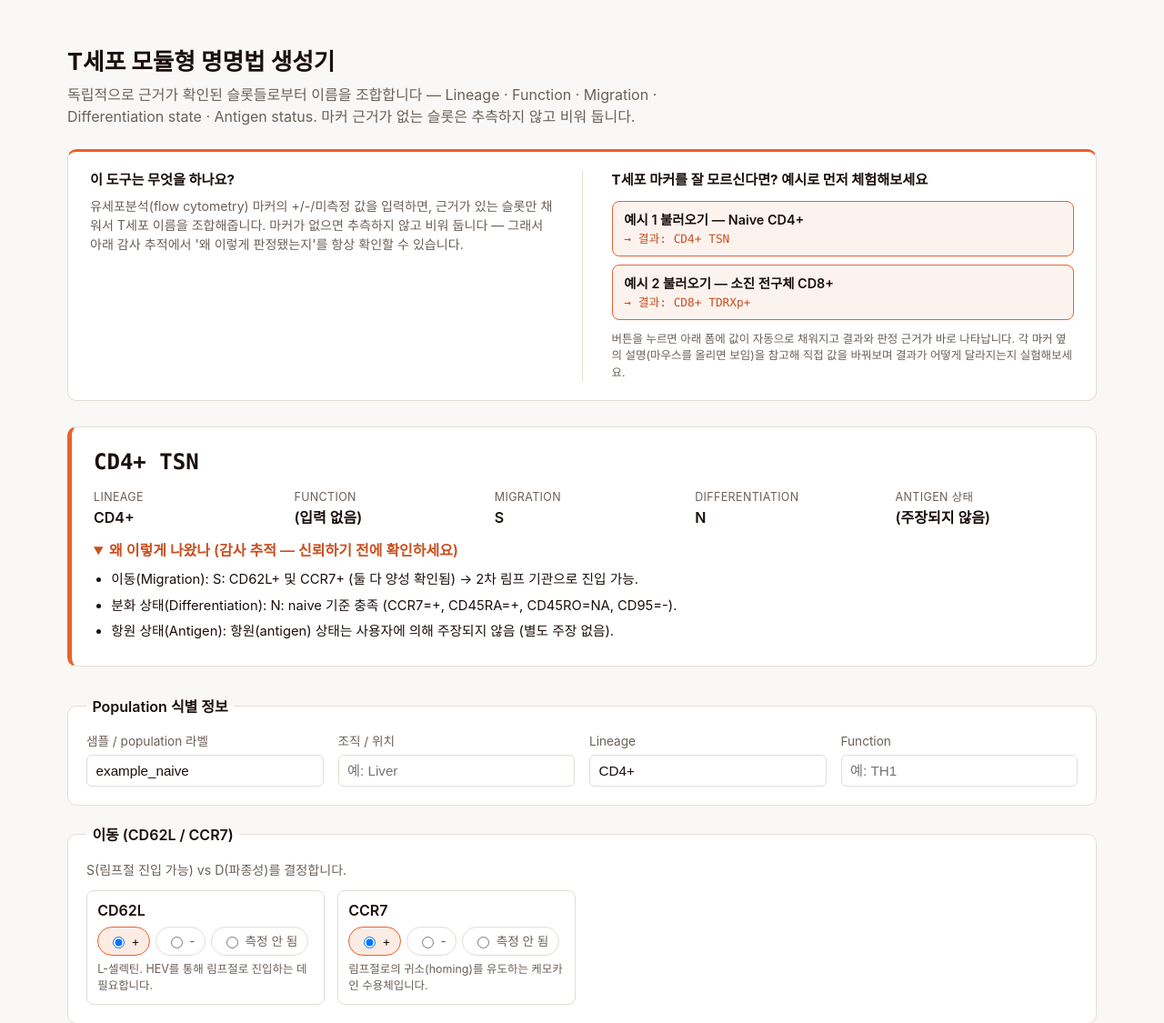
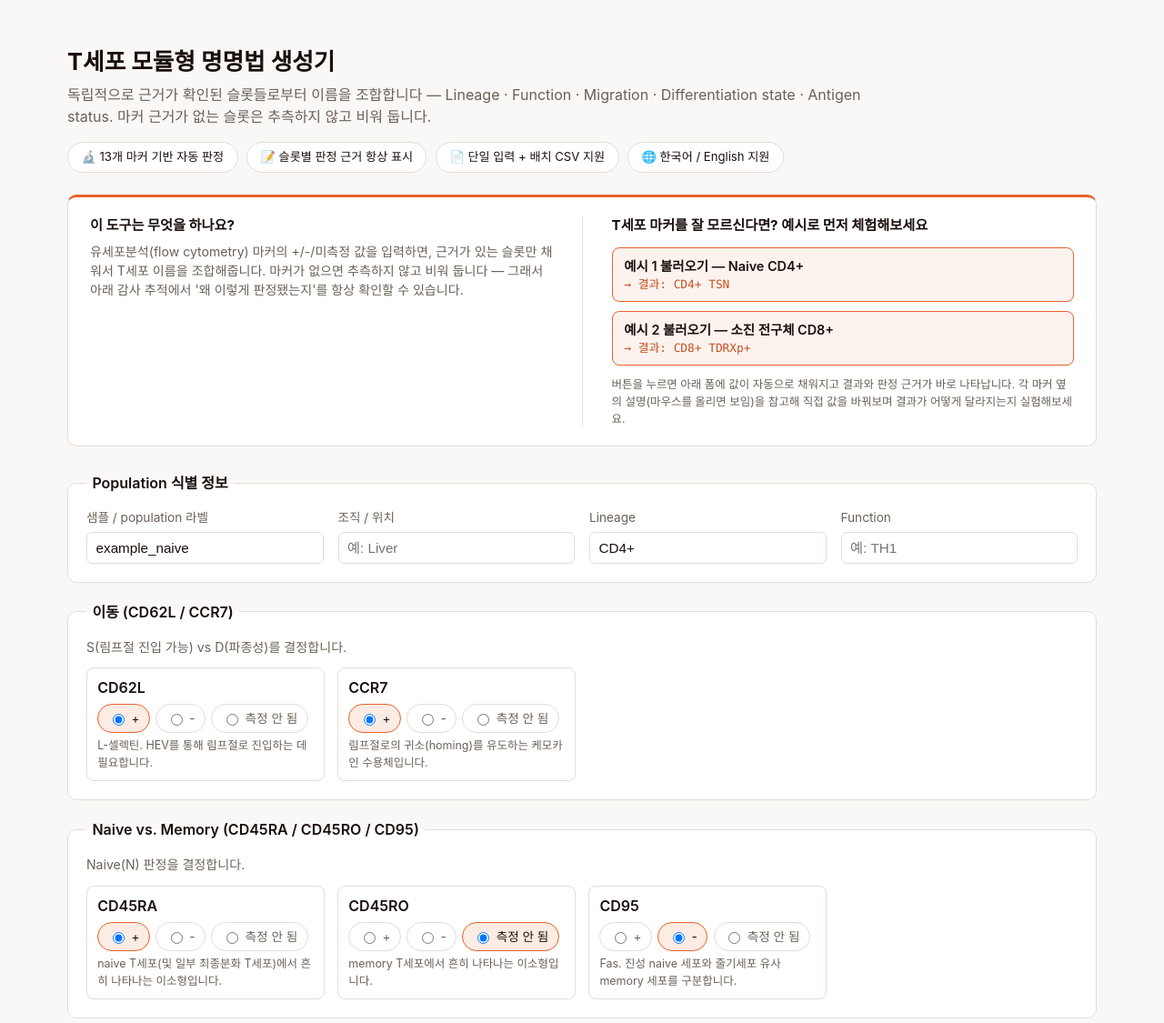
Before and after one commit to andrew010417/tcell-modular-nomenclature, a Flask app: page /?example=naive in a window 1280 px wide. Shown: the part 69-1194 px from the top of the page at 91% size. Run offline with Flask 3, Linux system fonts and the light colour scheme.

Commit message:
Move the result below the form, and fill the wide subtitle area
Result card now renders after the form (and after the submit button)
instead of above it, with a #result anchor so both the submit button
and the example-loader links jump straight to it.

Widened the subtitle max-width (65ch to 90ch) and added a row of
feature-highlight chips underneath it, since that area was mostly
empty at the 1180px page width.

```diff
--- a/static/style.css
+++ b/static/style.css
@@ -91,9 +91,28 @@ body {
 }
 
 h1 { font-size: 1.6rem; margin-bottom: 0.25rem; }
-.subtitle { color: var(--muted); max-width: 65ch; margin-top: 0; }
+.subtitle { color: var(--muted); max-width: 90ch; margin-top: 0; }
 
 .hero-text { margin-bottom: 1.5rem; }
+
+.feature-chips {
+  list-style: none;
+  display: flex;
+  flex-wrap: wrap;
+  gap: 0.6rem;
+  margin: 1rem 0 0;
+  padding: 0;
+}
+
+.feature-chips li {
+  background: var(--card);
+  border: 1px solid var(--border);
+  border-radius: 999px;
+  padding: 0.4rem 0.9rem;
+  font-size: 0.82rem;
+  color: var(--ink);
+  white-space: nowrap;
+}
 
 .hero-card {
   display: flex;
@@ -255,7 +274,8 @@ button.primary:hover { background: var(--orange-dark); }
   border-left: 5px solid var(--orange);
   border-radius: 10px;
   padding: 1.25rem 1.5rem;
-  margin-bottom: 2rem;
+  margin-top: 2rem;
+  scroll-margin-top: 1.5rem;
 }
 
 .result-name {
--- a/templates/index.html
+++ b/templates/index.html
@@ -4,6 +4,12 @@
 <div class="hero-text">
   <h1>{{ t.heading }}</h1>
   <p class="subtitle">{{ t.subtitle }}</p>
+  <ul class="feature-chips">
+    <li>{{ t.feature_marker }}</li>
+    <li>{{ t.feature_rationale }}</li>
+    <li>{{ t.feature_batch }}</li>
+    <li>{{ t.feature_i18n }}</li>
+  </ul>
 </div>
 <aside class="hero-card">
   <div class="hero-card-col">
@@ -138,4 +123,25 @@
 
   <button type="submit" class="primary">{{ t.btn_generate }}</button>
 </form>
+
+{% if result %}
+<section class="result-card" id="result">
+  <div class="result-name">{{ result.nomenclature }}</div>
+  <div class="result-grid">
+    <div><span class="label">{{ t.result_lineage }}</span><span>{{ result.lineage or t.result_not_given }}</span></div>
+    <div><span class="label">{{ t.result_function }}</span><span>{{ result.function or t.result_not_given }}</span></div>
+    <div><span class="label">{{ t.result_migration }}</span><span>{{ result.migration or t.result_not_given }}{{ (" " ~ result.migration_subscript) if result.migration_subscript }}</span></div>
+    <div><span class="label">{{ t.result_differentiation }}</span><span>{{ result.differentiation or t.result_not_assigned }}{{ result.differentiation_subscript }}</span></div>
+    <div><span class="label">{{ t.result_antigen }}</span><span>{{ result.antigen or t.result_not_asserted }}</span></div>
+  </div>
+  <details class="rationale" open>
+    <summary>{{ t.rationale_summary }}</summary>
+    <ul>
+      {% for line in result.rationale.split("\n") %}
+      <li>{{ line[2:] if line.startswith("- ") else line }}</li>
+      {% endfor %}
+    </ul>
+  </details>
+</section>
+{% endif %}
 {% endblock %}
--- a/web_i18n.py
+++ b/web_i18n.py
@@ -26,6 +26,10 @@ UI_TEXT = {
             "Choi Lab · Masopust et al., \"Guidelines for T cell nomenclature\", "
             "Nat Rev Immunol (2026) 기반"
         ),
+        "feature_marker": "🔬 13개 마커 기반 자동 판정",
+        "feature_rationale": "📝 슬롯별 판정 근거 항상 표시",
+        "feature_batch": "📄 단일 입력 + 배치 CSV 지원",
+        "feature_i18n": "🌐 한국어 / English 지원",
         # single-record form
         "section_identity": "Population 식별 정보",
         "label_label": "샘플 / population 라벨",
@@ -111,6 +115,10 @@ UI_TEXT = {
             "Choi Lab · based on Masopust et al., \"Guidelines for T cell nomenclature\", "
             "Nat Rev Immunol (2026)"
         ),
+        "feature_marker": "🔬 Auto-classifies from 13 markers",
+        "feature_rationale": "📝 Rationale always shown per slot",
+        "feature_batch": "📄 Single entry + batch CSV",
+        "feature_i18n": "🌐 Korean / English",
         "section_identity": "Population identity",
         "label_label": "Sample / population label",
         "label_location": "Tissue / location",
```
Also changed, not shown: other parts of templates/index.html (+3 -24 lines).
